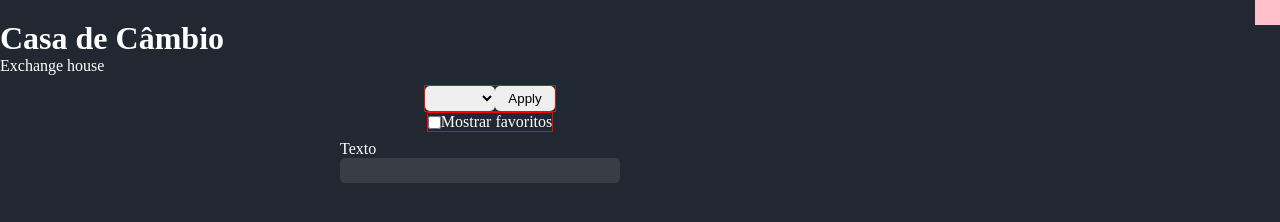
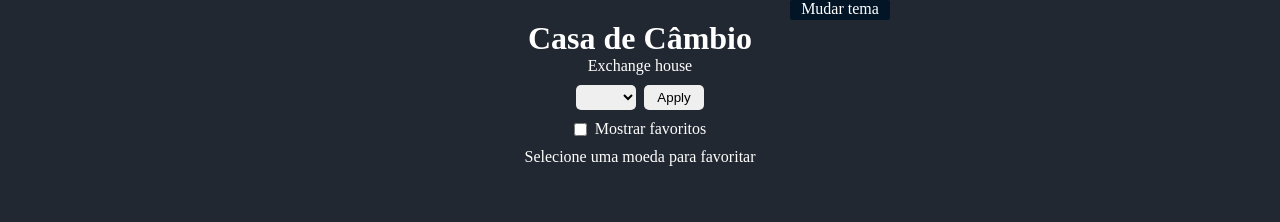
Before and after one commit to mateusgalv/JS-Async-vite--ExchangeRate, a website built with Vite: page index.html in a window 1280 px wide. Built offline with nearby package versions, Linux system fonts and the light colour scheme; no server answers.

Commit message:
feature/saves favorites and apply new currency

```diff
--- a/index.html
+++ b/index.html
@@ -5,10 +5,8 @@
     <meta name="viewport" content="width=device-width, initial-scale=1.0">
     <title>JavaScript Async</title>
 </head>
-<header>
-    <nav>
-        <div id="theme-toggle"></div>
-    </nav>
+<header id="settings-bar" class="settings-options">
+    <div id="theme-toggle">Mudar tema</div>
 </header>
 <body id="body" class="dark">
     <div id="title" class="titles-container">
@@ -27,16 +25,17 @@
                     <label for="fav-toggle">Mostrar favoritos</label>
                 </div>
             </nav>
+        </div>
+        <div id="info-container" class="info-container">
             <div id="info" class="info-container">
-                <p>Texto</p>
+                <span>Selecione uma moeda para favoritar</span>
+            </div>
+            <div id="currency-container" class="currency-container">
+                <span id="currency"></span>
             </div>
         </div>
-        <div>
-            <div id="currency-container" class="currency-container dark">
-                <span id="currency"></span>
-            </div>
-            <div id="table-container" class="table-container">
-            </div>
+        <div id="table-container" class="table-container">
+            <!-- Dinamic Table -->
         </div>
     </main>
     <script type="module" src="./src/main.js"></script>
--- a/src/main.js
+++ b/src/main.js
@@ -1,10 +1,10 @@
 import "./styles/style.css";
 import { getRates } from "./utils/rates.js";
 
+const header = document.getElementById("settings-bar");
 const body = document.getElementById("body");
 const dropdown = document.getElementById("currency-dropdown");
 const tableContainer = document.getElementById("table-container");
-const currencyContainer = document.getElementById("currency-container");
 const currency = document.getElementById("currency");
 
 const themeToggle = document.getElementById("theme-toggle");
@@ -39,8 +39,9 @@ const createDiv = (className, value) => {
     return newDiv;
 }
 
-const createTableDataElement = (currency, rate) => {
+const createTableDataElement = (currency, rate, favorites) => {
     const currentRow = table.lastElementChild;
+    console.log(favorites.includes(currency));
 
     const data = document.createElement("td");
     data.classList.add("table-data", currentTheme());
@@ -48,6 +49,10 @@ const createTableDataElement = (currency, rate) => {
 
     const currencyElement = createDiv("currency-element", currency);
     const rateElement = createDiv("rate-element", rate);
+
+    if(favorites.includes(currency)) {
+        data.classList.add("favorite")
+    }
 
     data.appendChild(currencyElement);
     data.appendChild(rateElement);
@@ -60,7 +65,7 @@ const currentTheme = () => body.className;
 
 const getTable = () => document.getElementById("table");
 
-const getFavorites = () => {
+const getFavoriteElements = () => {
     const collection = document.getElementsByClassName("favorite");
 
     return [...collection];
@@ -80,7 +85,13 @@ const uncheckFav = () => favToggle.checked = false;
 
 const switchAllElementsTheme = () => {
     const allTableDataElements = document.getElementsByTagName("td");
-    const allElements = [getTable(), currencyContainer, userOptions, tableContainer, ...allTableDataElements];
+    const allElements = [
+        header,
+        userOptions,
+        tableContainer,
+        getTable(),
+        ...allTableDataElements
+    ];
 
     allElements.forEach((element) => {
         toggleTheme(element);
@@ -88,7 +99,7 @@ const switchAllElementsTheme = () => {
 }
 
 const displayFavCurrencies = () => {
-    const favorites = getFavorites();
+    const favorites = getFavoriteElements();
 
     removeTable();
     createFavTable(favorites);
@@ -97,7 +108,7 @@ const displayFavCurrencies = () => {
 const displayAllCurrencies = () => {
     const rates = JSON.parse(sessionStorage.getItem("rates"));
     const currencies = Object.keys(rates);
-    const favorites = getFavorites();
+    const favorites = getFavoriteElements();
 
     removeTable();
     createFullTable(rates, currencies);
@@ -111,15 +122,24 @@ const displayAllCurrencies = () => {
     });
 }
 
+const storeFavorites = () => {
+    const favoriteElements = getFavoriteElements();
+
+    const favList = favoriteElements.map((tdElement) => tdElement.children[0].innerText);
+    sessionStorage.setItem("favorites", JSON.stringify(favList));
+}
+
 applyBtn.addEventListener("click", async () => {
     const rates = await getRates(dropdown.value);
     const currencies = Object.keys(rates);
-    changeCurrencyOnText(currencies[0]);
 
     sessionStorage.setItem("rates", JSON.stringify(rates));
+    storeFavorites();
+
+    uncheckFav();
+    changeCurrencyOnText(currencies[0]);
     removeTable();
     createFullTable(rates, currencies);
-    uncheckFav();
 });
 
 themeToggle.addEventListener("click", () => {
@@ -139,7 +159,7 @@ favToggle.addEventListener("change", (e) => {
 });
 
 const changeCurrencyOnText = (newCurrency) => {
-    currency.innerText = `Valores de 1.00 ${newCurrency}`;
+    currency.innerText = `Mostrando valores de 1.00 ${newCurrency}`;
 }
 
 const setDropDownOptions = (currencies) => {
@@ -164,16 +184,16 @@ const createFavTable = (favorites) => {
 }
 
 const createFullTable = (rates, currencies) => {
+    currencies.shift() // first element = selected currency
+    const favorites = JSON.parse(sessionStorage.getItem("favorites"));
+
     createTableElement();
-
-    currencies.shift() // first element = selected currency
-
     currencies.forEach((currency, index) => {
         if(index === 0 || index%3 === 0) {
             createTableRowElement();
         }
         const currentRate = rates[`${currency}`].toFixed(4);
-        createTableDataElement(currency, currentRate);
+        createTableDataElement(currency, currentRate, favorites);
     });
 }
 
@@ -181,8 +201,9 @@ window.onload = async () => {
     const rates = await getRates();
     const currencies = Object.keys(rates);
     const mainCurrency = currencies[0];
-
+console.log("onload")
     sessionStorage.setItem("rates", JSON.stringify(rates));
+    sessionStorage.setItem("favorites", JSON.stringify([]));
 
     changeCurrencyOnText(mainCurrency);
     setDropDownOptions(currencies);
--- a/src/styles/style.css
+++ b/src/styles/style.css
@@ -5,16 +5,30 @@
 }
 
 header {
-    /* background-color: black; */
     width: 100%;
     height: 20px;
-    /* Nav */
+
+    display: flex;
+    justify-content: flex-end;
+}
+
+header.light {
+    background-color: #DFD0B8;
+    color: white;
+}
+
+#theme-toggle {
+    width: 100px;
+    height: 20px;
+    text-align: center;
+    background-color: #021526;
+    border-radius: 2px;
 }
 
 body {
-    width: 100%;
-    height: 100%;
-    background-color: black;
+    max-width: 500px;
+    min-width: 500px;
+    margin: 0 auto;
 }
 
 body.light {
@@ -27,67 +41,75 @@ body.dark {
     color: white;
 }
 
-.main-container {
-    min-width: 500px;
-    max-width: 600px;
-    width: 95%;
-    margin: 0 auto;
-    padding: 5px;
+.titles-container {
+    display: flex;
+    flex-direction: column;
+    align-items: center;
 }
 
-.header {
-    margin-top: 10px;
+.main-container {
+    min-width: 300px;
+    max-width: 600px;
+    margin: 0 auto;
+
     display: flex;
-    flex-flow: column;
+    flex-direction: column;
     align-items: center;
 }
 
 .user-options {
     margin: 5px 10px;
-    height: 50px;
     width: 280px;
-    display: flex;
-    flex-direction: column;
-    align-items: center;
     border-radius: 5px;
 }
 
 .user-options.light {
-    border: 1px solid #948979;
+    background-color: #DFD0B8;
 }
 
 .user-options.dark {
     border: 1px solid #222831;
 }
 
+.info-container {
+    border-radius: 5px;
+    display: flex;
+    flex-direction: column;
+    align-items: center;
+}
+
 .currency-container {
     width: 280px;
     height: 25px;
+    border-radius: 5px;
+
     display: flex;
     justify-content: center;
     align-items: center;
-    border-radius: 5px;
-}
-
-.currency-container.light {
-    background-color: #DFD0B8;
-}
-
-.currency-container.dark {
-    background-color: #393E46;
 }
 
 #currency-dropdown {
-    width: 70px;
+    width: 60px;
     height: 25px;
     border-radius: 5px;
-    padding-left: 15px;
+    padding-left: 10px;
 }
 
 #apply-btn {
     width: 60px;
+    height: 25px;
     border-radius: 5px;
-    height: 25px;
+}
+
+.option-container {
+    display: flex;
+    justify-content: center;
+    align-items: center;
+    padding: 5px 0;
+}
+
+.option-container > * {
+    margin: 0 4px;
 }
 
 .table-container {
@@ -99,7 +121,6 @@ body.dark {
 
 #table {
     padding: 0 5px;
-    border-radius: 5px;
 }
 
 #table.light {
@@ -147,20 +168,3 @@ body.dark {
     align-items: center;
     color: black;
 }
-
-#theme-toggle {
-    width: 25px;
-    height: 25px;
-    position: absolute;
-    right: 0;
-    background-color: pink;
-}
-
-.option-container {
-    /* width: 100%; */
-    /* height: 100px; */
-    display: flex;
-    justify-content: center;
-    align-items: center;
-    border: 1px solid red;
-}
```
